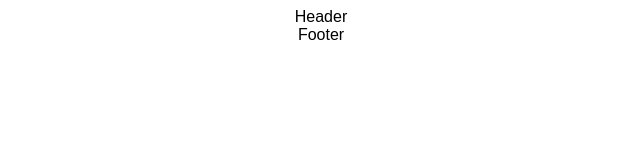
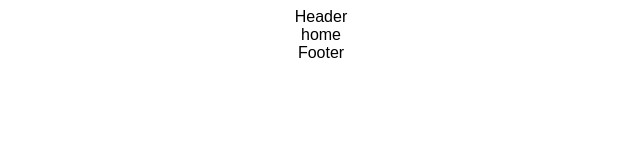
Before and after one commit to SI-Kim/bin-react-project, a React (Create React App) app: page / in a window 1280 px wide. Shown: the top 160 px of the page, without its empty margins (319-959 px from the left). Built offline with nearby package versions, Linux system fonts and the light colour scheme.

Commit message:
initial commit

```diff
--- a/src/App.js
+++ b/src/App.js
@@ -1,12 +1,12 @@
 import "./styles.css";
 import { Header, Footer } from "./layouts/index";
-import Route from "./routes/Route";
+import Router from "./routes/Router";
 
 export default function App() {
   return (
     <div className="App">
       <Header />
-      <Route />
+      <Router />
       <Footer />
     </div>
   );
--- /dev/null
+++ b/src/components/DefaultComponent.js
@@ -0,0 +1,5 @@
+import React from "react";
+
+export default function DefaultComponent() {
+  return <div></div>;
+}
--- a/src/index.js
+++ b/src/index.js
@@ -1,6 +1,5 @@
 import { StrictMode } from "react";
 import ReactDOM from "react-dom";
-
 import App from "./App";
 
 const rootElement = document.getElementById("root");
--- /dev/null
+++ b/src/routes/Router.js
@@ -0,0 +1,15 @@
+import React from "react";
+import { HomeContainer } from "../containers/index";
+import { Route, Routes, BrowserRouter } from "react-router-dom";
+
+const Router = () => {
+  return (
+    <BrowserRouter>
+      <Routes>
+        <Route path="/" element={<HomeContainer />} />
+      </Routes>
+    </BrowserRouter>
+  );
+};
+
+export default Router;
```
